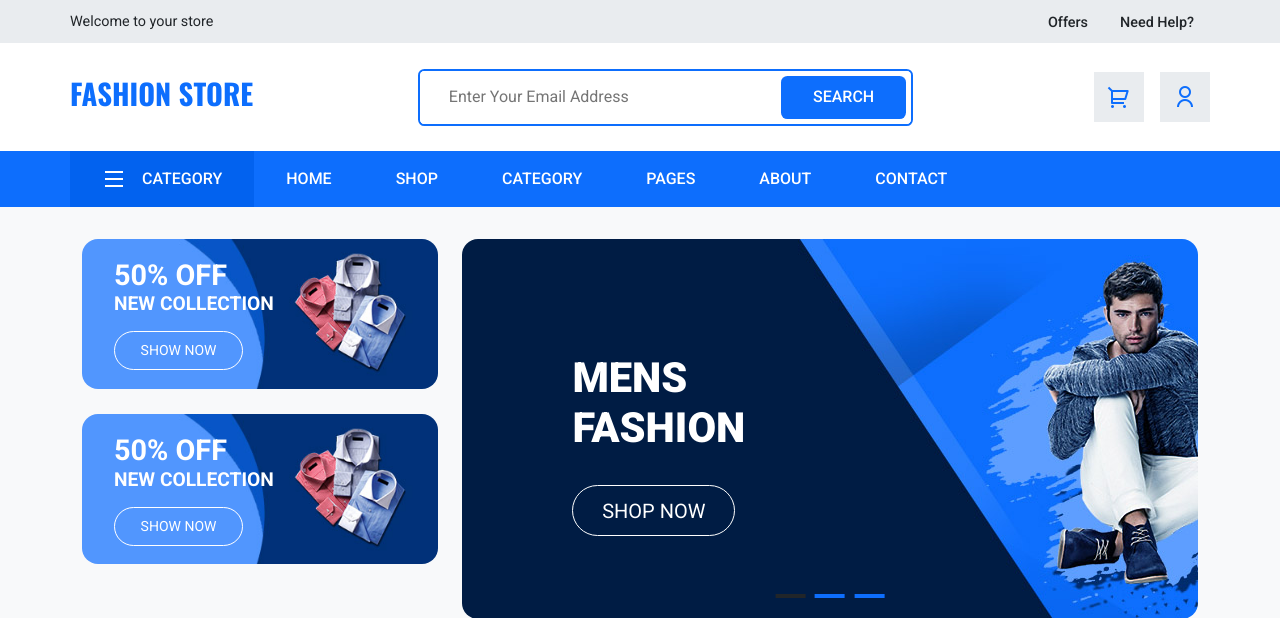
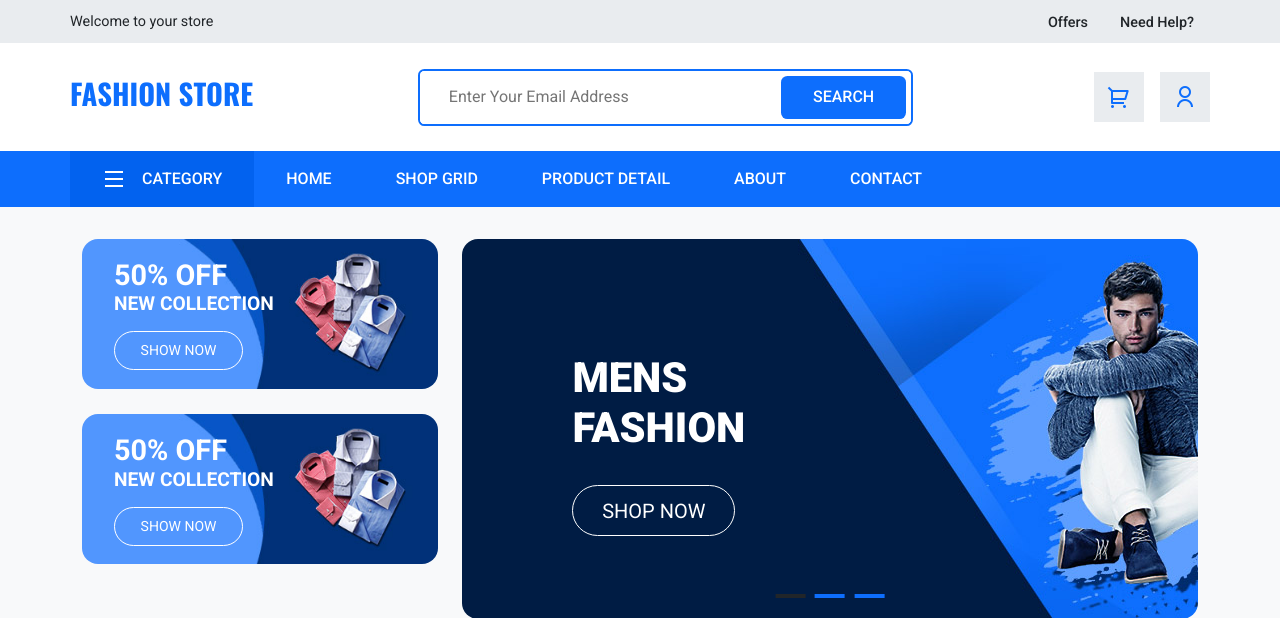
Before and after one commit to wdcoders/fashion-store, a PHP site: page /FashionStore/index.php in a window 1280 px wide. Shown: the top 618 px of the page. Run offline with PHP 8.4, Linux system fonts and the light colour scheme.

Commit message:
header changes

```diff
--- a/config.php
+++ b/config.php
@@ -1,3 +1,7 @@
 <?php
 
-$base_url = 'http://localhost/FashionStore/';
+if ($_SERVER['HTTP_HOST'] == 'localhost') {
+    $base_url = 'http://localhost/FashionStore/';
+} else {
+    $base_url = 'https://wdcoders.com/laravel/fashion-store/';
+}
--- a/includes/header.php
+++ b/includes/header.php
@@ -35,10 +35,9 @@
         <div class="fe-navbar-inner">
             <ul class="fe-navbar-nav">
                 <li class="active"><a href="javascript:void(0)" id="feCategorySidebarOpen"><i class="ri-menu-line ri-xl"></i>Category</a></li>
-                <li><a href="#">Home</a></li>
-                <li><a href="#">Shop</a></li>
-                <li><a href="#">Category</a></li>
-                <li><a href="#">Pages</a></li>
+                <li><a href="./index.php">Home</a></li>
+                <li><a href="./shop-grid.php">Shop Grid</a></li>
+                <li><a href="./product-details.php">PRODUCT DETAIL</a></li>
                 <li><a href="#">About</a></li>
                 <li><a href="#">Contact</a></li>
             </ul>
```
